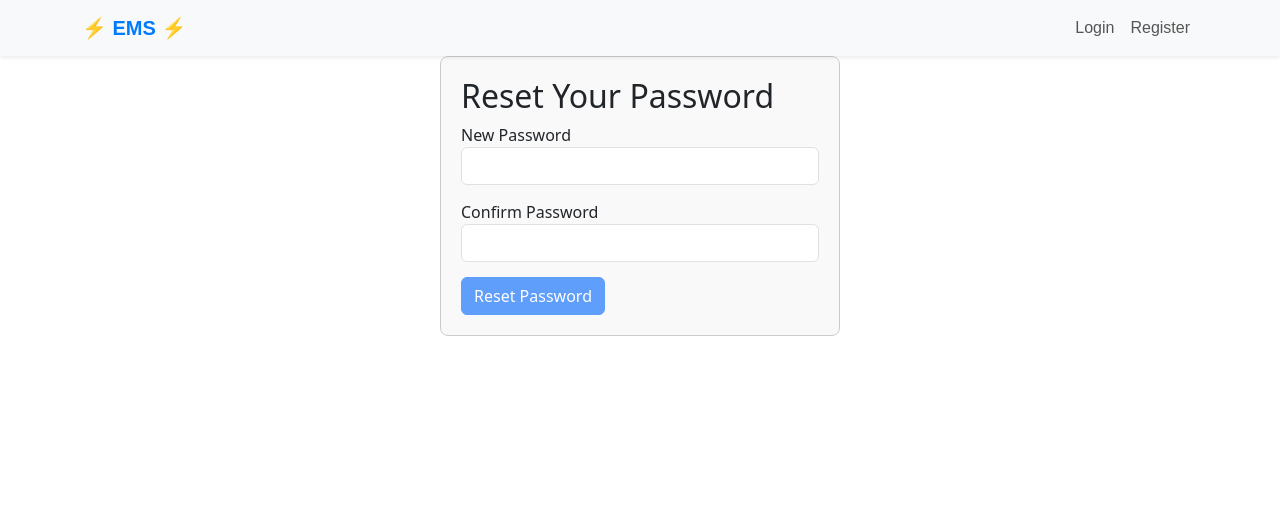
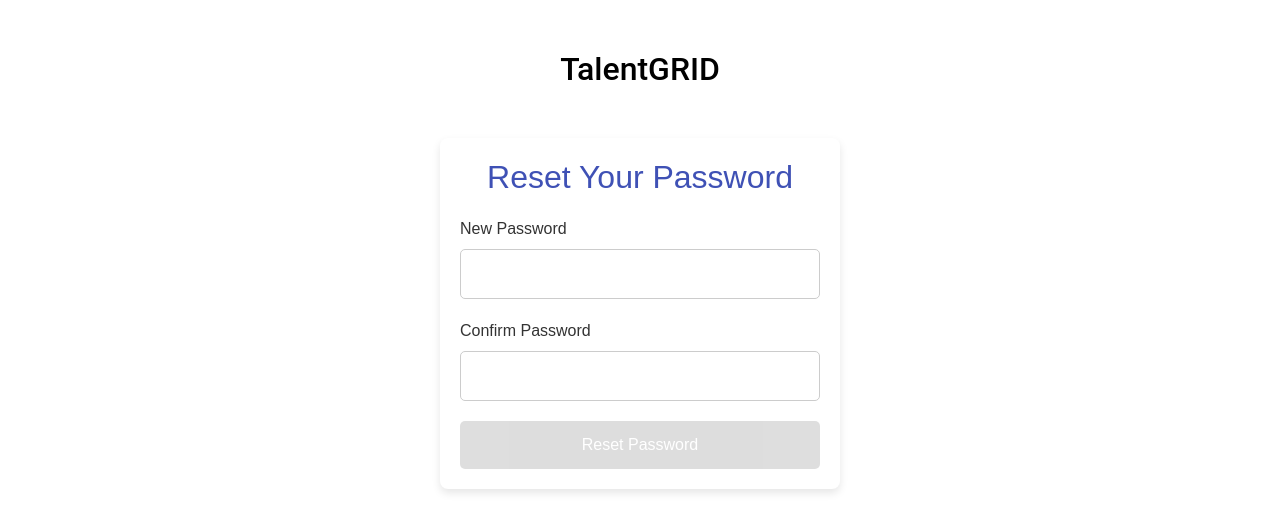
Before and after one commit to mahir-hs/EMS, an Angular app in the folder EMS/frontend/: page /reset-password in a window 1280 px wide. Shown: the top 532 px of the page. Built offline with nearby package versions, Linux system fonts and the light colour scheme.

Commit message:
feat: added user friendly request and reset password

```diff
--- a/EMS/frontend/src/app/app.component.ts
+++ b/EMS/frontend/src/app/app.component.ts
@@ -23,7 +23,8 @@
         this.isAuthPage =
           event.url.includes('/login') ||
           event.url.includes('/register') ||
-          event.url.includes('/request-password-reset');
+          event.url.includes('/request-password-reset') ||
+          event.url.includes('/reset-password');
       });
   }
 }
--- a/EMS/frontend/src/app/component/auth/request-password-reset/request-password-reset.component.css
+++ b/EMS/frontend/src/app/component/auth/request-password-reset/request-password-reset.component.css
@@ -0,0 +1,106 @@
+
+.reset-password-container {
+  width: 100%;
+  max-width: 400px;
+  margin: 50px auto;
+  padding: 20px;
+  background-color: #fff;
+
+}
+
+.reset-password-container h1 {
+  text-align: center;
+  color: #000000;
+  margin-bottom: 20px;
+}
+
+
+
+
+
+
+.reset-password-container .form-container {
+  width: 100%;
+  max-width: 400px;
+  margin: 50px auto;
+  padding: 20px;
+  background-color: #fff;
+  box-shadow: 0 4px 8px rgba(0, 0, 0, 0.1);
+  border-radius: 8px;
+}
+
+
+
+.form-container h2 {
+  text-align: center;
+  color: #3f51b5;
+  margin-bottom: 20px;
+}
+
+.form-container .form-group {
+  margin-bottom: 15px;
+}
+
+.form-container label {
+  display: block;
+  font-size: 16px;
+  color: #333;
+  margin-bottom: 5px;
+}
+
+.form-container .input-group {
+  width: 100%;
+}
+
+.form-container .form-control {
+  width: 100%;
+  padding: 12px;
+  font-size: 16px;
+  border-radius: 5px;
+  border: 1px solid #ccc;
+  outline: none;
+  transition: border-color 0.3s ease;
+}
+
+.form-container .form-control:focus {
+  border-color: #3f51b5; /* Blue border on focus */
+}
+
+.form-container button {
+  width: 100%;
+  padding: 12px;
+  background-color: #3f51b5;
+  color: #fff;
+  font-size: 16px;
+  border: none;
+  border-radius: 5px;
+  cursor: pointer;
+  transition: background-color 0.3s ease;
+}
+
+.form-container button:disabled {
+  background-color: #ccc;
+  cursor: not-allowed;
+}
+
+.form-container button:hover:not(:disabled) {
+  background-color: #2c3e50; /* Darker blue on hover */
+}
+
+.success-message, .error-message {
+  padding: 10px;
+  text-align: center;
+  margin-top: 20px;
+  border-radius: 5px;
+  font-weight: bold;
+}
+
+.success-message {
+  background-color: #28a745;
+  color: white;
+}
+
+.error-message {
+  background-color: #dc3545;
+  color: white;
+}
--- a/EMS/frontend/src/app/component/auth/request-password-reset/request-password-reset.component.html
+++ b/EMS/frontend/src/app/component/auth/request-password-reset/request-password-reset.component.html
@@ -1,4 +1,6 @@
 <div class="reset-password-container">
+  <h1>TalentGRID</h1>
+  <div class="form-container">
     <h2>Request Password Reset</h2>
     <form [formGroup]="emailForm" (ngSubmit)="onSubmit()">
       <div class="form-group">
@@ -26,3 +28,4 @@
       {{ errorMessage }}
     </div>
   </div>
+</div>
--- a/EMS/frontend/src/app/component/auth/reset-password/reset-password.component.css
+++ b/EMS/frontend/src/app/component/auth/reset-password/reset-password.component.css
@@ -1,21 +1,91 @@
+h1 {
+  font-family: 'Roboto', sans-serif;
+  color: #000000;
+  text-align: center;
+  margin-top: 50px;
+  margin-bottom: 20px;
+  position: relative;
+}
+
+h1::before {
+  content: '';
+  position: absolute;
+  bottom: 0;
+  left: 0;
+  width: 100%;
+  height: 4px;
+  background-color: #3f51b5;
+  border-radius: 2px;
+  transform: scaleX(0);
+  transform-origin: bottom right;
+  transition: transform 0.4s ease-in-out;
+}
+
+h1:hover::before {
+  transform: scaleX(1);
+  transform-origin: bottom left;
+}
+
 .reset-password-container {
-  width: 400px;
-  margin: 0 auto;
+  width: 100%;
+  max-width: 400px; /* Limit the form width */
+  margin: 50px auto; /* Center the form horizontally */
   padding: 20px;
-  border: 1px solid #ccc;
-  border-radius: 8px;
-  background-color: #f9f9f9;
+  background-color: #fff;
+  box-shadow: 0 4px 8px rgba(0, 0, 0, 0.1); /* Soft shadow effect */
+  border-radius: 8px; /* Rounded corners */
+  font-family: 'Arial', sans-serif;
+}
+
+h2 {
+  text-align: center;
+  color: #3f51b5;
+  margin-bottom: 20px;
 }
 
 .form-group {
-  margin-bottom: 15px;
+  margin-bottom: 20px;
 }
 
-.form-group label {
+label {
   display: block;
+  font-size: 16px;
+  color: #333;
+  margin-bottom: 8px;
 }
 
-.error-message {
-  color: red;
-  margin-top: 15px;
+.form-control {
+  width: 100%;
+  padding: 12px;
+  font-size: 16px;
+  border-radius: 5px;
+  border: 1px solid #ccc;
+  outline: none;
+  transition: border-color 0.3s ease, box-shadow 0.3s ease;
 }
+
+.form-control:focus {
+  border-color: #3f51b5;
+  box-shadow: 0 0 5px rgba(63, 81, 181, 0.5);
+}
+
+button {
+  width: 100%;
+  padding: 12px;
+  background-color: #3f51b5;
+  color: white;
+  font-size: 16px;
+  border: none;
+  border-radius: 5px;
+  cursor: pointer;
+  transition: background-color 0.3s ease;
+}
+
+button:disabled {
+  background-color: #ccc;
+  cursor: not-allowed;
+}
+
+button:hover:not(:disabled) {
+  background-color: #2c3e50
+}
--- a/EMS/frontend/src/app/component/auth/reset-password/reset-password.component.html
+++ b/EMS/frontend/src/app/component/auth/reset-password/reset-password.component.html
@@ -1,3 +1,4 @@
+<h1>TalentGRID</h1>
 <div class="reset-password-container">
   <h2>Reset Your Password</h2>
   <form [formGroup]="resetPasswordForm" (ngSubmit)="onSubmit()">
```
Lines whose indentation alone changed are shown as unchanged.
